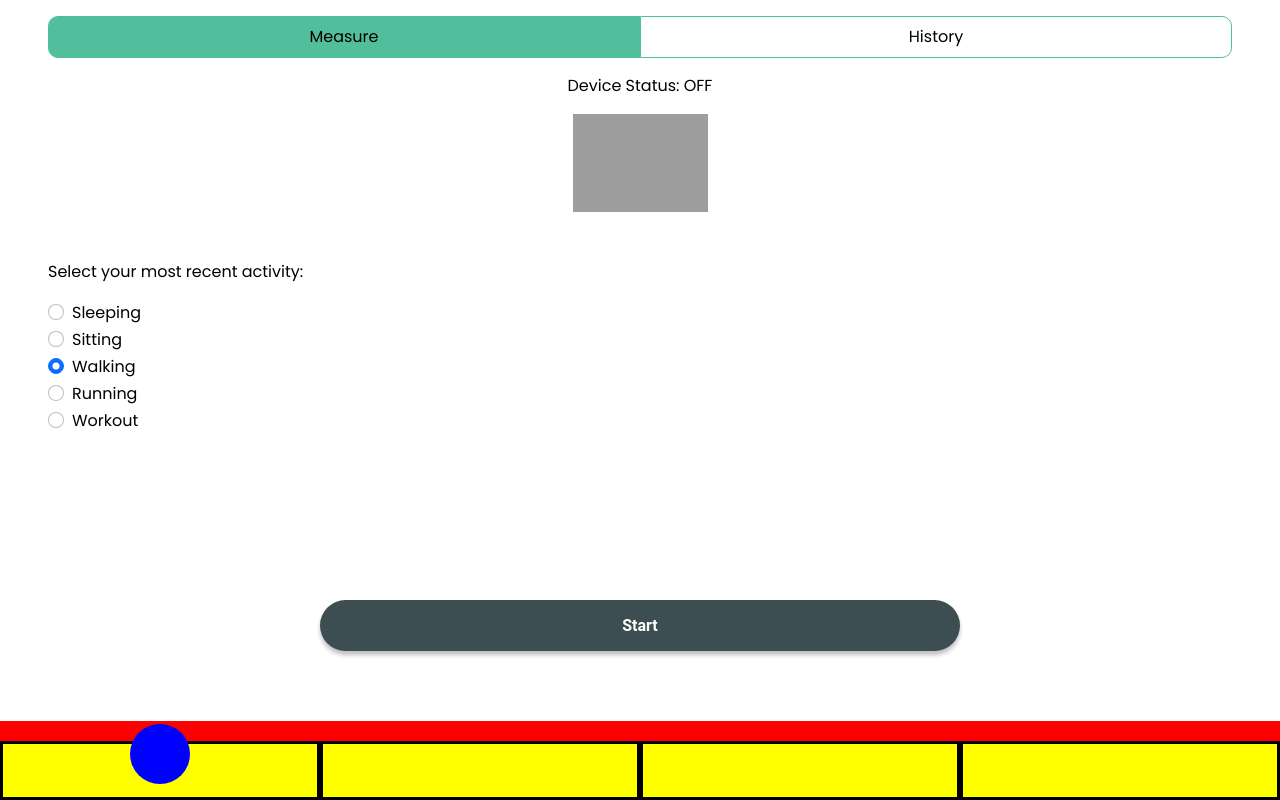
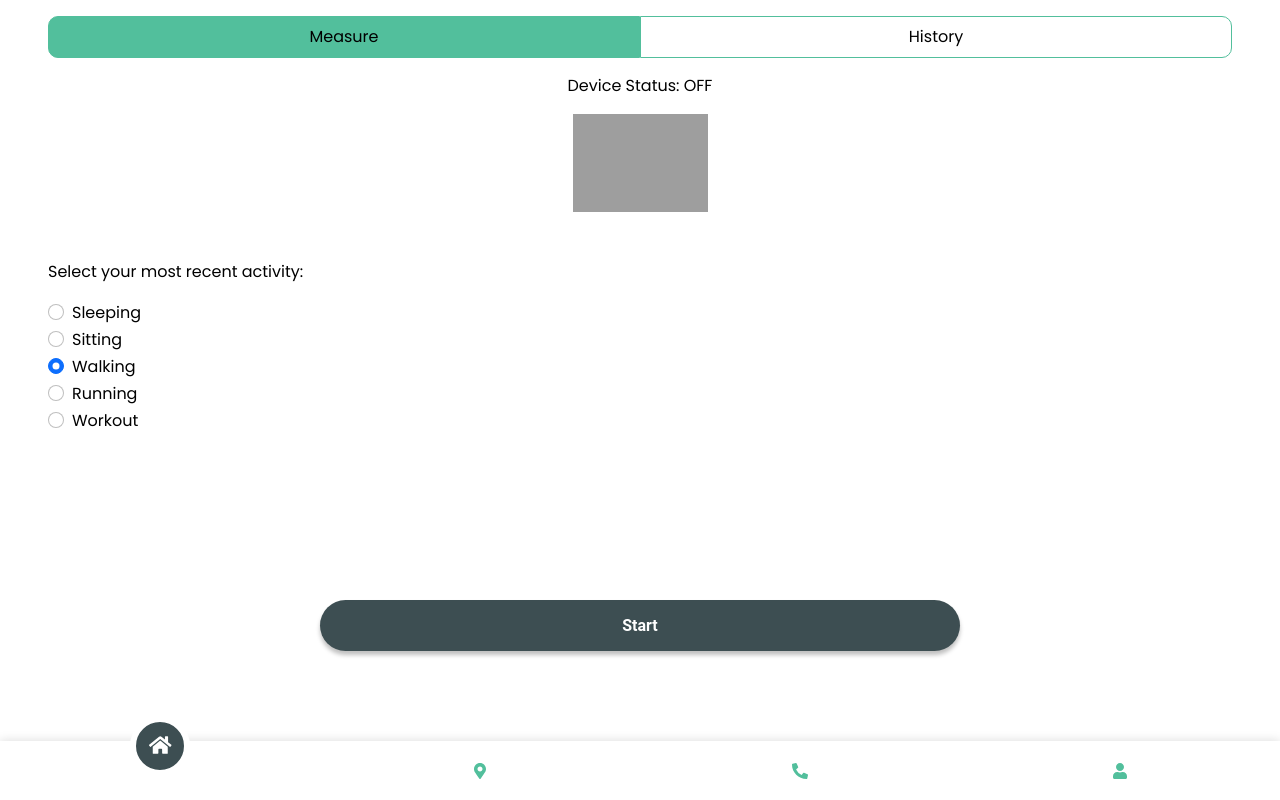
Before and after one commit to rishabh772744/ECG_APP, a React (Create React App) app: page /home in a window 1280 px wide. Built offline with nearby package versions, Linux system fonts and the light colour scheme; grey boxes are pictures that could not be loaded.

Commit message:
complete bottom nav functionality

```diff
--- a/src/components/BottomTabs.tsx
+++ b/src/components/BottomTabs.tsx
@@ -1,21 +1,80 @@
 import React from 'react';
 import { Redirect, Route } from 'react-router-dom';
-import { home, location, call, person } from 'ionicons/icons';
 
-export const BottomTabs: React.FC = () => (
+import { Link } from 'react-router-dom';
+import { FontAwesomeIcon } from '@fortawesome/react-fontawesome';
+import { faHome, faMapMarkerAlt, faPhoneAlt, faUser } from '@fortawesome/free-solid-svg-icons';
+
+interface IMyProps {
+    name: string,
+}
+
+export const BottomTabs: React.FC<IMyProps> = (props: IMyProps) => (
   <div className="bottom-tab">
   	<div className="bottom-lower">
   		<div className="bottom-icon text-center">
+  			{props.name === "home" ?
   			<div>
-	  			<div className="active-bottom-icon">
+	  			<div className="active-bottom-icon py-2">
+	  				<FontAwesomeIcon icon={faHome} color="white"/>
 	  			</div>
+  			</div> :
+  			<div className="text-center">
+  				<Link to="/home">
+		  			<div className="inactive-bottom-icon py-2">
+		  				<FontAwesomeIcon icon={faHome} />
+		  			</div>
+		  		</Link>
   			</div>
+  			 }
   		</div>
-  		<div className="bottom-icon">
+  		<div className="bottom-icon text-center">
+  			{props.name === "location" ?
+  			<div>
+	  			<div className="active-bottom-icon py-2">
+	  				<FontAwesomeIcon icon={faMapMarkerAlt} color="white"/>
+	  			</div>
+  			</div> :
+  			<div className="text-center">
+				<Link to="/location">
+		  			<div className="inactive-bottom-icon py-2">
+		  				<FontAwesomeIcon icon={faMapMarkerAlt} />
+		  			</div>
+				</Link>
+  			</div>
+  			 }
   		</div>
-  		<div className="bottom-icon">
+  		<div className="bottom-icon text-center">
+  			{props.name === "emergency" ?
+  			<div>
+	  			<div className="active-bottom-icon py-2">
+	  				<FontAwesomeIcon icon={faPhoneAlt} color="white"/>
+	  			</div>
+  			</div> :
+  			<div className="text-center">
+				<Link to="/emergency">
+		  			<div className="inactive-bottom-icon py-2">
+		  				<FontAwesomeIcon icon={faPhoneAlt} />
+		  			</div>
+		  		</Link>
+  			</div>
+  			 }
   		</div>
-  		<div className="bottom-icon">
+  		<div className="bottom-icon text-center">
+  			{props.name === "profile" ?
+  			<div>
+	  			<div className="active-bottom-icon py-2">
+	  				<FontAwesomeIcon icon={faUser} color="white"/>
+	  			</div>
+  			</div> :
+  			<div className="text-center">
+  				<Link to="/profile">
+		  			<div className="inactive-bottom-icon py-2">
+		  				<FontAwesomeIcon icon={faUser} />
+		  			</div>
+				</Link>
+  			</div>
+  			 }
   		</div>
   	</div>
   </div>
--- a/src/main.css
+++ b/src/main.css
@@ -378,7 +378,6 @@ ion-content{
 }
 
 .bottom-tab{
-	background-color: red;
 	width: 100vw;
 	height: 79px;
 	position: absolute;
@@ -386,7 +385,8 @@ ion-content{
 }
 
 .bottom-lower{
-	background-color: blue;
+	background: #FFFFFF;
+	box-shadow: 0px 0px 10px rgba(0, 0, 0, 0.15);
 	width: 100vw;
 	height: 59px;
 	position: absolute;
@@ -395,22 +395,32 @@ ion-content{
 
 .bottom-icon{
 	display: inline-block;
-	background-color: yellow;
+	background-color: white;
 	height: 100%;
 	width: 25%;
-	border-color: black;
-	border-style: solid;
 }
 
 .active-bottom-icon{
 	position: relative;
-	background: blue;
+	background: #3D4E52;
 	height: 60px;
 	width: 60px;
 	left: 50%;
 	margin-left: -30px;
 	border-radius: 50%;
-	top: -20px;
+	top: -25px;
+	border-style: solid;
+	border: 6px solid #FFFFFF;
+	font-size: 20px;
+}
+
+.inactive-bottom-icon{
+	position: relative;
+	height: 60px;
+	width: 60px;
+	left: 50%;
+	margin-left: -30px;
+	color: #52BF9C;
 }
 
 
--- a/src/pages/Emergency.tsx
+++ b/src/pages/Emergency.tsx
@@ -1,6 +1,8 @@
 import { IonContent, IonHeader, IonPage, IonTitle, IonToolbar } from '@ionic/react';
 import './../main.css';
 import './../bootstrap.css';
+
+import { BottomTabs } from './../components/BottomTabs';
 
 const Emergency: React.FC = () => {
   return (
@@ -63,7 +65,7 @@ const Emergency: React.FC = () => {
               </div>
             </div>
           </div>
-
+          <BottomTabs name="emergency" />
       </IonContent>
     </IonPage>
   );
--- a/src/pages/Home.tsx
+++ b/src/pages/Home.tsx
@@ -94,7 +94,7 @@ const Home: React.FC = () => {
           </div>
 
       </IonContent> : ''}
-      <BottomTabs />
+      <BottomTabs name="home" />
     </IonPage>
   );
 };
--- a/src/pages/Location.tsx
+++ b/src/pages/Location.tsx
@@ -1,6 +1,8 @@
 import { IonContent, IonHeader, IonPage, IonTitle, IonToolbar } from '@ionic/react';
 import './../main.css';
 import './../bootstrap.css';
+
+import { BottomTabs } from './../components/BottomTabs';
 
 const Location: React.FC = () => {
   return (
@@ -8,7 +10,7 @@ const Location: React.FC = () => {
       <IonContent fullscreen>
 
         This is Location.
-
+        <BottomTabs name="location" />
       </IonContent>
     </IonPage>
   );
--- a/src/pages/Profile.tsx
+++ b/src/pages/Profile.tsx
@@ -1,6 +1,8 @@
 import { IonContent, IonHeader, IonPage, IonTitle, IonToolbar } from '@ionic/react';
 import './../main.css';
 import './../bootstrap.css';
+
+import { BottomTabs } from './../components/BottomTabs';
 
 const Profile: React.FC = () => {
   return (
@@ -28,7 +30,7 @@ const Profile: React.FC = () => {
         <div className="mx-5">
           <div className="submit-button mx-5 py-3 px-4 text-center">Log Out</div>
         </div>
-
+        <BottomTabs name="profile" />
       </IonContent>
     </IonPage>
   );
```
